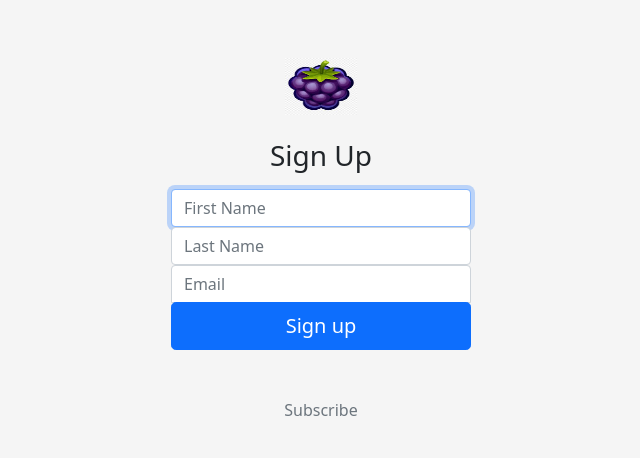
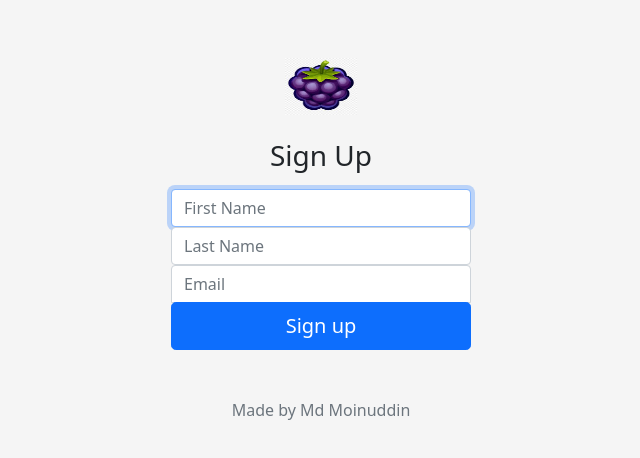
Before and after one commit to noobyco/subscription-app, a website: page signup.html in a window 1280 px wide. Shown: the part 152-610 px from the top of the page, without its empty margins (319-959 px from the left). Drawn offline with nearby package versions, Linux system fonts and the light colour scheme.

Commit message:
Signed-off-by: Md Moinuddin <moinuddinshekh2@gmail.com>
	modified:   signup.html
        added made by message

```diff
--- a/signup.html
+++ b/signup.html
@@ -46,7 +46,7 @@
                 <input type="email" name="email" class="form-control" placeholder="Email" required>
 
                 <button class="w-100 btn btn-lg btn-primary" type="submit">Sign up</button>
-                <p class="mt-5 mb-3 text-muted"> Subscribe</p>
+                <p class="mt-5 mb-3 text-muted">Made by Md Moinuddin</p>
             </form>
         </main>
   </body>
```
